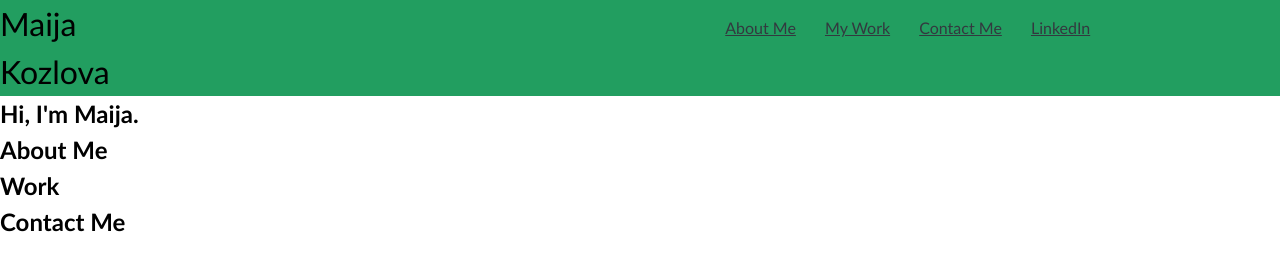
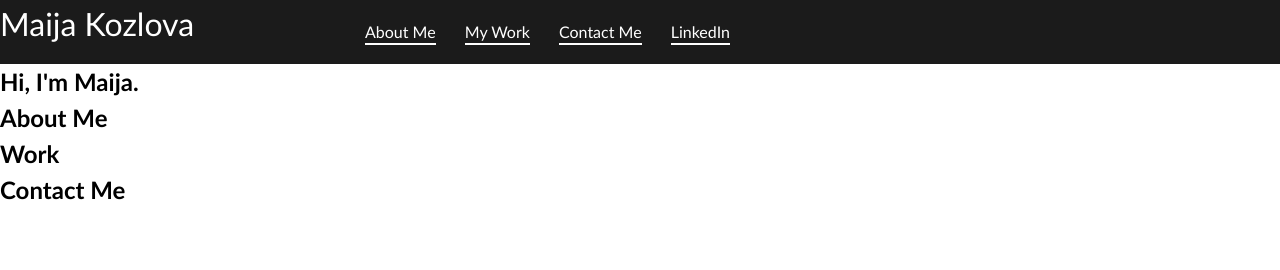
Before and after one commit to maijako/maijako-portfolio, a plain HTML site: page index.html in a window 1280 px wide. Drawn offline with Linux system fonts and the light colour scheme.

Commit message:
basic navBar styles added

```diff
--- a/css/style.css
+++ b/css/style.css
@@ -1,5 +1,5 @@
 /* variables set below */
-:root {
+/* :root {
   --calm: #33393f;
   --bright: limegreen;
   --mellow: palegreen;
@@ -9,7 +9,11 @@
 ::selection {
   background-color: var(--bright);
   color: var(--calm);
-}
+} */
+
+
+
+
 * {
   box-sizing: border-box;
 }
@@ -29,30 +33,37 @@ header {
   flex-direction: row;
   flex-wrap: wrap;
   /* margin: 0px; */
-  background-color: rgb(34, 158, 96);
+  background-color: #1b1b1b;
 }
 
-#logo {
+/* #logo {
   display: flex;
   flex-direction: row;
-}
+} */
 
-#logo h1 {
+h1 {
   width: 25%;
   font-weight: 500;
+  color: #ffffff;
 }
 
 /* nav section code below */
 nav {
-  display: flex;
+  /* display: flex;
   justify-content: flex-end;
   align-items: space-evenly;
-  width: 70%;
+  width: 70%; */
+  padding: 10px;
 
+  @media (min-width: 600px) {
+    padding: 20px;
+  }
 }
 
 nav ul {
   list-style-type: none;
+  margin: 0px;
+  padding: 0px;
 }
 
 nav ul li {
@@ -61,12 +72,25 @@ nav ul li {
 }
 
 nav ul li a:hover {
-  background-color: palegreen;
+  background-color: rgb(54, 54, 54);
 }
 
 
 nav ul li a {
-  color: var(--calm);
+  color: #ffffff;
+  text-decoration: none;
+  border-bottom: thick;
+  position: relative;
+}
+
+a::before {
+  content: "";
+  position: absolute;
+  height: 2px;
+  right: 0px;
+  bottom: -4px;
+  left: 0px;
+  background-color: #ffffff;
 }
 
 
--- a/index.html
+++ b/index.html
@@ -12,9 +12,9 @@
 <body>
   <!-- main logo / nav -->
   <header>
-    <div id="logo">
+
       <h1>Maija Kozlova</h1>
-    </div>
+
     <nav>
       <ul>
         <li>
```
